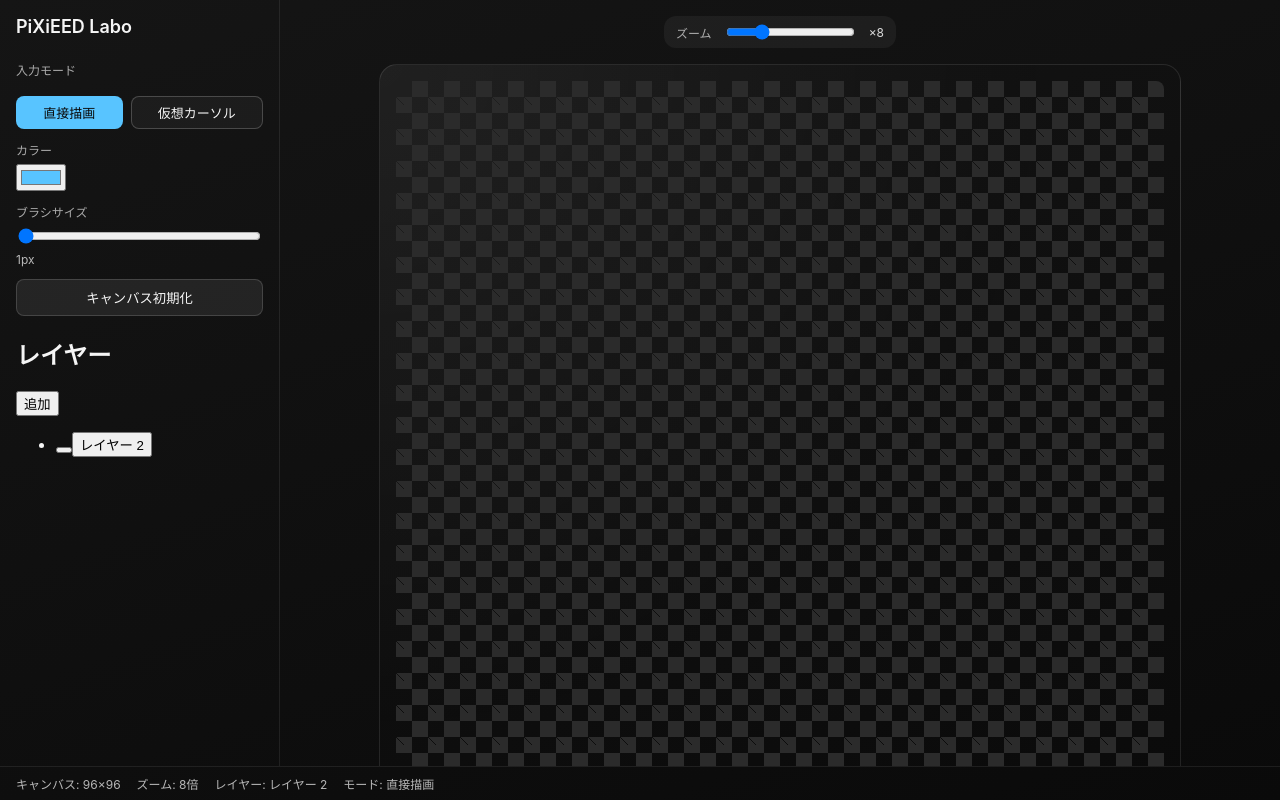
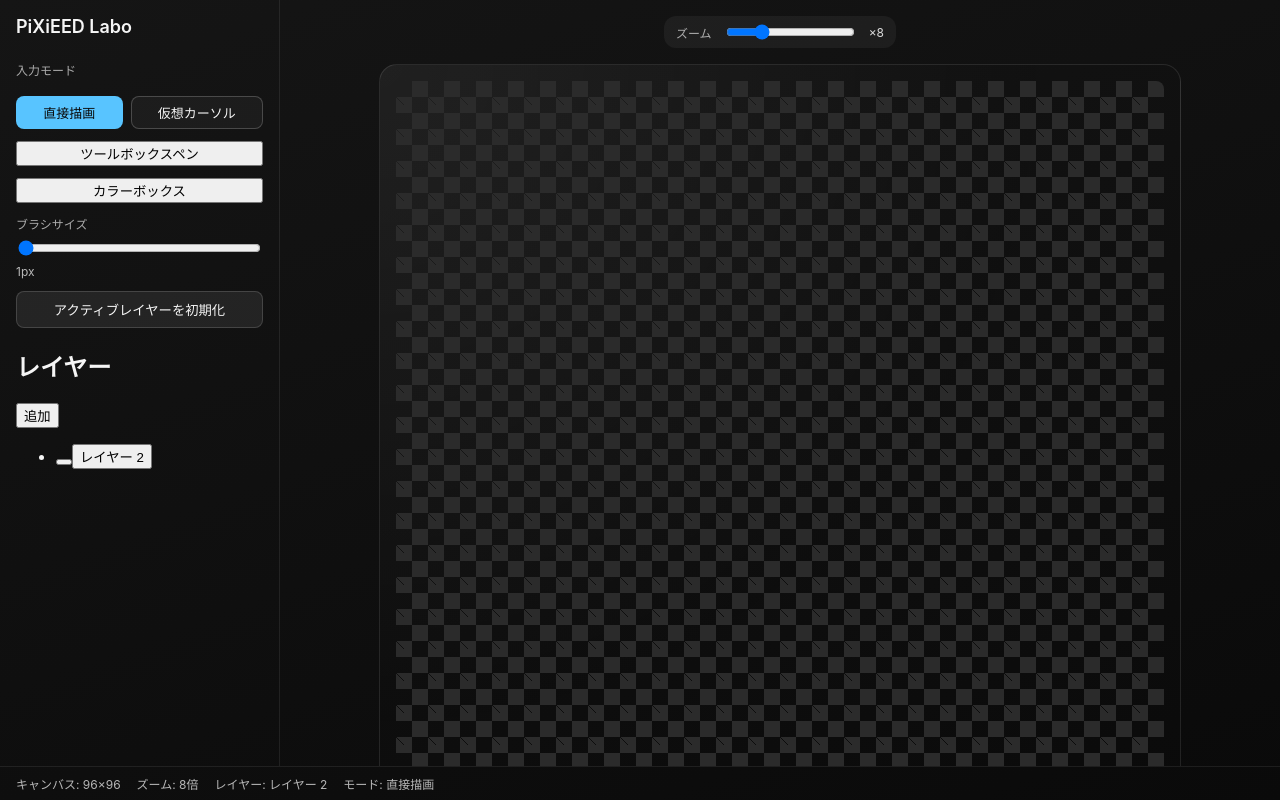
Before and after one commit to ReoTsukada/PiXiEEDLabo, a React (Vite) app: page / in a window 1280 px wide. Built offline with nearby package versions, Linux system fonts and the light colour scheme.

Commit message:
Update Toolbar.tsx

```diff
--- a/src/components/Toolbar.tsx
+++ b/src/components/Toolbar.tsx
@@ -1,5 +1,5 @@
-import type { ChangeEvent } from 'react';
-import type { InputMode, ToolState } from '../types/editor';
+import { useState, type ChangeEvent } from 'react';
+import type { InputMode, ToolKind, ToolState } from '../types/editor';
 
 interface ToolbarProps {
   inputMode: InputMode;
@@ -10,6 +10,21 @@ interface ToolbarProps {
 }
 
 export function Toolbar({ inputMode, onInputModeChange, toolState, onToolStateChange, onClear }: ToolbarProps) {
+  const [toolboxOpen, setToolboxOpen] = useState(false);
+  const [paletteOpen, setPaletteOpen] = useState(false);
+
+  const toolOptions: Array<{ id: ToolKind; label: string }> = [
+    { id: 'pen', label: 'ペン' },
+    { id: 'eraser', label: '消しゴム' },
+    { id: 'eyedropper', label: 'スポイト' }
+  ];
+
+  const swatchColors = Array.from(
+    new Set(['#58c4ff', '#ffffff', '#000000', '#ff6b6b', '#ffcf56', '#91f291', '#b388ff', '#ff9de6', toolState.color])
+  );
+
+  const selectedTool = toolOptions.find((tool) => tool.id === toolState.tool) ?? toolOptions[0];
+
   const handleColorChange = (event: ChangeEvent<HTMLInputElement>) => {
     onToolStateChange({ ...toolState, color: event.target.value });
   };
@@ -18,9 +33,20 @@ export function Toolbar({ inputMode, onInputModeChange, toolState, onToolStateCh
     onToolStateChange({ ...toolState, brushSize: Number(event.target.value) });
   };
 
+  const handleToolSelect = (tool: ToolKind) => {
+    onToolStateChange({ ...toolState, tool });
+    setToolboxOpen(false);
+  };
+
+  const handlePalettePick = (color: string) => {
+    onToolStateChange({ ...toolState, color });
+    setPaletteOpen(false);
+  };
+
   return (
     <div className="toolbar">
       <h1 className="toolbar__title">PiXiEED Labo</h1>
+
       <section className="toolbar__section">
         <p className="toolbar__label">入力モード</p>
         <div className="toolbar__toggle-group">
@@ -42,10 +68,62 @@ export function Toolbar({ inputMode, onInputModeChange, toolState, onToolStateCh
       </section>
 
       <section className="toolbar__section">
-        <label className="toolbar__label" htmlFor="color-picker">
-          カラー
-        </label>
-        <input id="color-picker" type="color" value={toolState.color} onChange={handleColorChange} />
+        <button
+          type="button"
+          className="toolbar__box"
+          onClick={() => setToolboxOpen((open) => !open)}
+          aria-expanded={toolboxOpen}
+        >
+          ツールボックス
+          <span className="toolbar__box-value">{selectedTool.label}</span>
+        </button>
+        {toolboxOpen && (
+          <div className="toolbar__drawer">
+            {toolOptions.map((tool) => (
+              <button
+                key={tool.id}
+                type="button"
+                className={
+                  toolState.tool === tool.id ? 'toolbar__tool-button toolbar__tool-button--active' : 'toolbar__tool-button'
+                }
+                onClick={() => handleToolSelect(tool.id)}
+              >
+                {tool.label}
+              </button>
+            ))}
+          </div>
+        )}
+      </section>
+
+      <section className="toolbar__section">
+        <button
+          type="button"
+          className="toolbar__box"
+          onClick={() => setPaletteOpen((open) => !open)}
+          aria-expanded={paletteOpen}
+        >
+          カラーボックス
+          <span className="toolbar__color-indicator" style={{ backgroundColor: toolState.color }} />
+        </button>
+        {paletteOpen && (
+          <div className="toolbar__drawer toolbar__drawer--palette">
+            <div className="toolbar__swatches">
+              {swatchColors.map((color) => (
+                <button
+                  key={color}
+                  type="button"
+                  className={color === toolState.color ? 'toolbar__swatch toolbar__swatch--active' : 'toolbar__swatch'}
+                  style={{ backgroundColor: color }}
+                  onClick={() => handlePalettePick(color)}
+                />
+              ))}
+            </div>
+            <label className="toolbar__label toolbar__label--inline" htmlFor="color-picker">
+              カスタム
+              <input id="color-picker" type="color" value={toolState.color} onChange={handleColorChange} />
+            </label>
+          </div>
+        )}
       </section>
 
       <section className="toolbar__section">
@@ -66,7 +144,7 @@ export function Toolbar({ inputMode, onInputModeChange, toolState, onToolStateCh
 
       <section className="toolbar__section">
         <button type="button" className="toolbar__button" onClick={onClear}>
-          キャンバス初期化
+          アクティブレイヤーを初期化
         </button>
       </section>
     </div>
```
